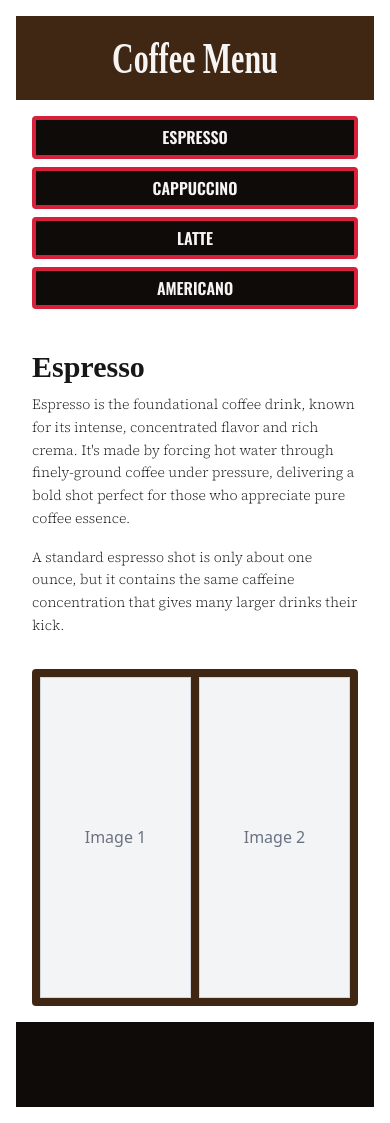
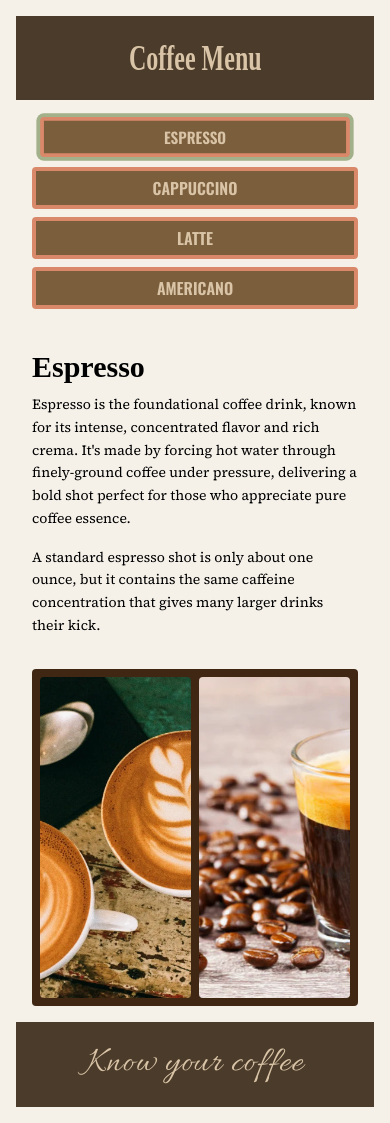
Before and after one commit to zdhuang1/design-co-coding-challenge, a Next.js app: page / in a window 390 px wide. Shown: the top 1123 px of the page. Built offline with nearby package versions, Linux system fonts and the light colour scheme; a web font is replaced by a local one.

Commit message:
Add responsive styling

```diff
--- a/app/components/Footer.tsx
+++ b/app/components/Footer.tsx
@@ -1,4 +1,5 @@
 import React from "react";
+import { footerContent } from "../content";
 
 // breakpoints:
 // xs: 480px;
@@ -6,8 +7,8 @@ import React from "react";
 // lg: 1024px;
 const Footer: React.FC = () => {
   return (
-    <div className="flex flex-col">
-      <div className="items-center justify-center w-full h-[10vh] md:h-[12.5vh] lg:h-[15vh] w-[10vh] mx-auto p-4 bg-[#0F0B08]"></div>
+    <div className="flex flex-col justify-center w-full h-[10vh] md:h-[12.5vh] lg:h-[15vh] w-[10vh] bg-[var(--coffee-dark)] py-4 px-6">
+        <p className="text-center tracking-wide font-allura text-[var(--coffee-light)] text-4xl md:text-5xl lg:text-6xl">{footerContent.quote}</p>
     </div>
   );
 };
--- /dev/null
+++ b/app/components/Header.tsx
@@ -0,0 +1,16 @@
+import React from "react";
+import { heroContent } from "../content";
+
+// breakpoints:
+// xs: 480px;
+// md: 768px;
+// lg: 1024px;
+const Header: React.FC = () => {
+  return (
+    <div className="flex items-center justify-center w-full h-[10vh] md:h-[12.5vh] lg:h-[15vh] max-w-[calc(100vw-1rem)] mx-auto p-4 bg-[var(--coffee-dark)]">
+        <p className="font-diplomata text-[var(--coffee-light)] text-2xl md:text-4xl lg:text-5xl font-bold text-center scale-y-150">{heroContent.title}</p>
+    </div>
+  );
+};
+
+export default Header;
--- a/app/components/Hero.tsx
+++ /dev/null
@@ -1,16 +0,0 @@
-import React from "react";
-import { heroContent } from "../content";
-
-// breakpoints:
-// xs: 480px;
-// md: 768px;
-// lg: 1024px;
-const Hero: React.FC = () => {
-  return (
-    <div className="flex items-center justify-center w-full h-[10vh] md:h-[12.5vh] lg:h-[15vh] max-w-[calc(100vw-1rem)] mx-auto p-4 bg-[#3F2713]">
-        <p className="font-diplomata text-[#F6F5F3] text-3xl md:text-4xl lg:text-5xl font-bold text-center scale-y-150">{heroContent.title}</p>
-    </div>
-  );
-};
-
-export default Hero;
--- a/app/components/NavButton.tsx
+++ b/app/components/NavButton.tsx
@@ -1,17 +1,32 @@
 "use client";
-import { ReactNode, useState } from "react";
 
-interface NavButtonProps {
-  children: ReactNode;
+type NavButtonProps = {
+  id: "nav1" | "nav2" | "nav3" | "nav4";
+  selected: "nav1" | "nav2" | "nav3" | "nav4";
+  onClick: () => void;
   className?: string;
-  onClick?: () => void;
-}
+  children: React.ReactNode;
+};
 
-export default function NavButton({ children, className = "", onClick}: NavButtonProps) {
-  const [clicked, setClicked] = useState(false);
+export default function NavButton({
+  id,
+  selected,
+  onClick,
+  className = "",
+  children,
+}: NavButtonProps) {
+  const isActive = selected === id;
 
   return (
-    <button className={className} onClick={onClick}>
+    <button
+      onClick={onClick}
+      className={`
+        ${className}
+        ${isActive
+          ? "ring-4 ring-[var(--accent-green)] scale-95"
+          : ""}
+      `}
+    >
       {children}
     </button>
   );
--- a/app/content.ts
+++ b/app/content.ts
@@ -1,6 +1,10 @@
 export const heroContent = {
   title: "Coffee Menu",
 };
+
+export const footerContent = {
+  quote: "Know your coffee"
+}
 
 export const navBarContent = {
   descriptions: {
--- a/app/globals.css
+++ b/app/globals.css
@@ -2,20 +2,19 @@
 @import "tailwindcss";
 
 :root {
-  --background: #F6F5F3;
-  --foreground: #171717;
-}
-
-@theme inline {
-  --color-background: var(--background);
-  --color-foreground: var(--foreground);
-  --font-sans: var(--font-geist-sans);
-  --font-mono: var(--font-geist-mono);
+  --coffee-darker: #3F2713;
+  --coffee-dark: #4B3B2A;
+  --coffee-medium: #7B5E3B;
+  --coffee-light: #D9C4A7;
+  --cream: #F5F1E9;
+  --accent-green: #A3B18A;
+  --accent-terra: #D9886A;
+  --accent-mocha: #8d4a32;
 }
 
 
 body {
-  color: var(--foreground);
+  background-color: var(--cream);
 }
 
 /* Define fonts */
@@ -35,6 +34,10 @@ body {
   font-family: 'Oswald', serif;
 }
 
+.font-allura {
+  font-family: 'Allura', serif;
+}
+
 /* Animate Nav Buttons*/
 .bubbly-button::before,
 .bubbly-button::after {
--- a/app/layout.tsx
+++ b/app/layout.tsx
@@ -1,6 +1,6 @@
 // Global Wrapper (navbar/footer live here)
 import type { Metadata } from "next";
-import { Diplomata_SC, Spectral_SC, Source_Serif_4, Oswald } from 'next/font/google';
+import { Diplomata_SC, Spectral_SC, Source_Serif_4, Oswald, Allura } from 'next/font/google';
 import "./globals.css";
 
 const diplomata = Diplomata_SC({
@@ -17,7 +17,7 @@ const spectral = Spectral_SC({
 
 const sourceSerif = Source_Serif_4({
   subsets: ['latin'],
-  weight: '300',
+  weight: '400',
   display: 'swap',
 });
 
@@ -26,6 +26,13 @@ const oswald = Oswald({
   weight: '600',
   display: 'swap',
 });
+
+const allura = Allura({
+  subsets: ['latin'],
+  weight: '400',
+  display: 'swap',
+});
+
 
 export const metadata: Metadata = {
   title: "Coffee Menu",
--- a/app/page.tsx
+++ b/app/page.tsx
@@ -1,9 +1,10 @@
 "use client";
 import { useState } from "react";
-import Hero from "./components/Hero";
+import Header from "./components/Header";
 import Footer from "./components/Footer";
 import { navBarContent } from "./content";
 import NavButton from "./components/NavButton";
+import Image from "next/image";
 
 export default function Home() {
   type NavKey = "nav1" | "nav2" | "nav3" | "nav4";
@@ -12,21 +13,45 @@ export default function Home() {
 
   return (
     <div>
-      <Hero />
+      <Header />
 
       {/* Responsive 3-column layout: stack on small, 2 columns on md, 3 columns on lg+ */}
       <div className="grid grid-cols-1 md:grid-cols-2 lg:grid-cols-3">
         {/* Nav Column */}
         <aside className="col-span-1 p-2 font-oswald">
           <div className="text-large md:text-xl lg:text-2xl px-2 flex flex-col">
-            <NavButton className="bubbly-button relative inline-block rounded border-4 border-[#d52139] cursor-pointer transition active:scale-90 w-full h-[5vh] md:h-[6vh] lg:h-[7vh] mt-2 bg-[#0F0B08] hover:bg-[#F6F5F3] text-[#F6F5F3] hover:text-[#0F0B08] uppercase"
-              onClick={() => setSelected("nav1")}>{navBarContent.descriptions.nav1.heading}</NavButton>
-            <NavButton className="bubbly-button relative inline-block rounded border-4 border-[#d52139] cursor-pointer transition active:scale-90 w-full h-[5vh] md:h-[6vh] lg:h-[7vh] mt-2 bg-[#0F0B08] hover:bg-[#F6F5F3] text-[#F6F5F3] hover:text-[#0F0B08] uppercase"
-              onClick={() => setSelected("nav2")}>{navBarContent.descriptions.nav2.heading}</NavButton>
-            <NavButton className="bubbly-button relative inline-block rounded border-4 border-[#d52139] cursor-pointer transition active:scale-90 w-full h-[5vh] md:h-[6vh] lg:h-[7vh] mt-2 bg-[#0F0B08] hover:bg-[#F6F5F3] text-[#F6F5F3] hover:text-[#0F0B08] uppercase"
-              onClick={() => setSelected("nav3")}>{navBarContent.descriptions.nav3.heading}</NavButton>
-            <NavButton className="bubbly-button relative inline-block rounded border-4 border-[#d52139] cursor-pointer transition active:scale-90 w-full h-[5vh] md:h-[6vh] lg:h-[7vh] my-2 bg-[#0F0B08] hover:bg-[#F6F5F3] text-[#F6F5F3] hover:text-[#0F0B08] uppercase"
-              onClick={() => setSelected("nav4")}>{navBarContent.descriptions.nav4.heading}</NavButton>
+            <NavButton
+              id="nav1"
+              selected={selected}
+              onClick={() => setSelected("nav1")}
+              className="bubbly-button relative inline-block rounded border-4 border-[var(--accent-terra)] hover:border-[var(--accent-mocha)] cursor-pointer transition active:scale-90 w-full h-[5vh] md:h-[6vh] lg:h-[7vh] mt-2 bg-[var(--coffee-medium)] hover:bg-[var(--coffee-dark)] text-[var(--coffee-light)] hover:text-[var(--accent-green)] uppercase"
+            >
+              {navBarContent.descriptions.nav1.heading}
+            </NavButton>
+            <NavButton
+              id="nav2"
+              selected={selected}
+              onClick={() => setSelected("nav2")}
+              className="bubbly-button relative inline-block rounded border-4 border-[var(--accent-terra)] hover:border-[var(--accent-mocha)] cursor-pointer transition active:scale-90 w-full h-[5vh] md:h-[6vh] lg:h-[7vh] mt-2 bg-[var(--coffee-medium)] hover:bg-[var(--coffee-dark)] text-[var(--coffee-light)] hover:text-[var(--accent-green)] uppercase"
+            >
+              {navBarContent.descriptions.nav2.heading}
+            </NavButton>
+            <NavButton
+              id="nav3"
+              selected={selected}
+              onClick={() => setSelected("nav3")}
+              className="bubbly-button relative inline-block rounded border-4 border-[var(--accent-terra)] hover:border-[var(--accent-mocha)] cursor-pointer transition active:scale-90 w-full h-[5vh] md:h-[6vh] lg:h-[7vh] mt-2 bg-[var(--coffee-medium)] hover:bg-[var(--coffee-dark)] text-[var(--coffee-light)] hover:text-[var(--accent-green)] uppercase"
+            >
+              {navBarContent.descriptions.nav3.heading}
+            </NavButton>
+            <NavButton
+              id="nav4"
+              selected={selected}
+              onClick={() => setSelected("nav4")}
+              className="bubbly-button relative inline-block rounded border-4 border-[var(--accent-terra)] hover:border-[var(--accent-mocha)] cursor-pointer transition active:scale-90 w-full h-[5vh] md:h-[6vh] lg:h-[7vh] my-2 bg-[var(--coffee-medium)] hover:bg-[var(--coffee-dark)] text-[var(--coffee-light)] hover:text-[var(--accent-green)] uppercase"
+            >
+              {navBarContent.descriptions.nav4.heading}
+            </NavButton>
           </div>
         </aside>
 
@@ -44,12 +69,24 @@ export default function Home() {
         </main>
 
         {/* Feature */}
-        <div className="col-span-1 md:col-span-2 lg:col-span-1 flex flex-row lg:flex-col items-center justify-center p-2 gap-2 bg-[#3F2713] rounded m-4 min-h-[40vh] lg:min-h-[60vh]">
-          <div className="flex-1 w-1/2 lg:w-full h-full bg-gray-100 border border-gray-300 flex items-center justify-center">
-            <span className="text-gray-500">Image 1</span>
+        <div className="col-span-1 md:col-span-2 lg:col-span-1 flex flex-row lg:flex-col items-center justify-center p-2 gap-2 bg-[var(--coffee-darker)] rounded m-4 min-h-[40vh] lg:min-h-[60vh]">
+          <div className="flex-1 w-1/2 lg:w-full h-full flex items-center justify-center">
+            <Image
+              src = "/images/lattes.jpg"
+              alt="Coffee 1"
+              width={400}           // adjust width
+              height={300}          // adjust height
+              className="object-cover w-full h-full rounded"
+            />
           </div>
-          <div className="flex-1 w-1/2 lg:w-full h-full bg-gray-100 border border-gray-300 flex items-center justify-center">
-            <span className="text-gray-500">Image 2</span>
+          <div className="flex-1 w-1/2 lg:w-full h-full flex items-center justify-center">
+            <Image
+              src = "/images/espresso.jpg"
+              alt="Coffee 2"
+              width={400}           // adjust width
+              height={300}          // adjust height
+              className="object-cover w-full h-full rounded"
+            />
           </div>
         </div>
       </div>
```
Also changed, not shown: app/components/Feature.tsx (deleted), app/styles/responsive.css (deleted), public/images/espresso.jpg (added), public/images/lattes.jpg (added).
